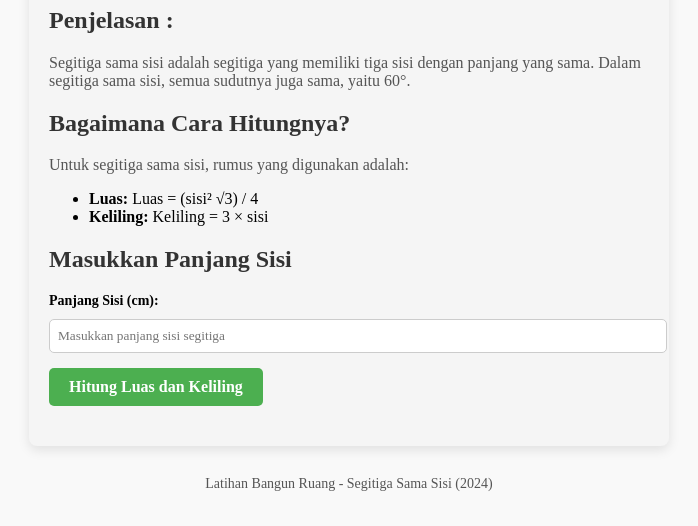
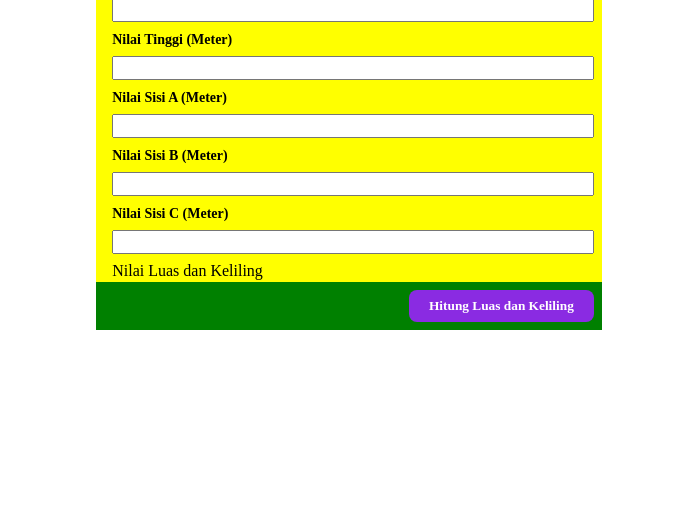
Before and after one commit to NiPutuAmberleaOkaRini/dwk-pertemuan06-01, a plain HTML site: page index.html in a window 1280 px wide. Shown: the part 398-924 px from the top of the page, without its empty margins (291-989 px from the left). After the commit the page ends 800 px from the top, so only its background shows below. Drawn offline with Linux system fonts and the light colour scheme.

Commit message:
Perubahan 12 Nov

```diff
--- a/index.html
+++ b/index.html
@@ -50,12 +50,9 @@
   </style>
 </head>
 <body>
-
   <div class="tengah">
-
   <div class="card">
   <h1 id="txBARU">Ruang Bangun Persegi</h1>
-
   <div class="cardbody">
   <form>
     <label>Nilai Panjang (Meter)</label>
@@ -63,28 +60,23 @@
     <label>Nilai Lebar (Meter)</LABEL>
      <input type="text" name="txLEBAR" id="txLEBAR">
   </form>
-
   <div id="txHASIL">Nilai Luas dan Keliling</div>
 
   </div>
-
   <div class="cardfooter">
   <button onclick="Pesan()">Hitung Luas dan Keliling</button>
   </div>
   </div>
   </div>
-
   <script>
    function Pesan(){
    //alert("Latihan JavaScript")
    let PJ = document.getElementById("txPANJANG").value
    let LB = document.getElementById("txLEBAR").value
-
    //Proses Hitung Luas
    let LUAS = PJ*LB
    let PJLB = (parseFloat(PJ) + Number(LB))
    let KEL = 2*PJLB
-
    let hsl = "Hitung Luas Persegi<br>Luas = Panjang X Lebar<br>"
    hsl += "Luas = "+PJ+"M X "+LB+"M<br>"
    hsl += "Luas = "+LUAS+"M<sup>2</sup><br><br>"
@@ -93,151 +85,118 @@
    hsl += "Keliling = 2 X (" +PJ+ " M +" +LB+ " M)<br>"
    hsl += "Keliling = 2 X " +PJLB+ "<br>"
    hsl += "Keliling = "+KEL+" Meter"
-
    document.getElementById("txHASIL").innerHTML=hsl
   }
   </script>
-
 </body>
 </html>
 
 
-<!DOCTYPE html>
-<html lang="id">
+<!doctype html>
+<html lang="en">
 <head>
-    <meta charset="UTF-8">
-    <meta name="viewport" content="width=device-width, initial-scale=1.0">
-    <title>Bangun Ruang Segitiga</title>
+  <meta charset="UTF-8" />
+  <meta name="viewport" content="width=device-width, initial-scale=1.0" />
+  <title>Luas dan Keliling Ruang Bangun Segitiga</title>
   <style>
-        body {
-            font-family: Arial, sans-serif;
-            background-color: #f9f9f9;
-            margin: 0;
-            padding: 20px;
+    * {
+      font-family: 'Times New Roman', Times, serif;
     }
-
-        h1 {
-            color: #4CAF50;
-            text-align: center;
+    .tengah {
+      display: flex;
+      justify-content: center;
     }
-
-        .container {
-            max-width: 600px;
-            margin: 0 auto;
-            background-color:whitesmoke;
-            padding: 20px;
-            box-shadow: 0 4px 12px rgba(0, 0, 0, 0.1);
-            border-radius: 8px;
+    .card {
+      width: 40%;
+      box-shadow: 0 4px 8px 0 rgba(0, 0, blue, 0.2);
+      transition: 0.3s;
+      background-color: red;
     }
-
-        h2 {
-            color: #333;
+    #txBARU {
+      font-size: 35px;
     }
-
-        p {
-            color: #555;
+    .cardbody {
+      padding: 2px 16px;
+      background-color: yellow;
     }
-
-        .form-group {
-            margin-bottom: 15px;
+    .cardfooter {
+      padding: 8px;
+      background-color: green;
+      display: flex;
+      justify-content: right;
     }
-
     label {
       font-weight: bold;
-            display: block;
-            margin-bottom: 5px;
+      font-size: 14px;
     }
-
-        input[type="number"] {
+    input[type="text"] {
       width: 100%;
-            padding: 8px;
-            margin-top: 5px;
-            border-radius: 5px;
-            border: 1px solid #ccc;
+      padding: 2px;
+      margin: 8px 0px;
     }
-
     button {
-            background-color: #4CAF50;
+      border: none;
+      border-radius: 8px;
+      background-color: blueviolet;
       color: white;
-            padding: 10px 20px;
-            border: none;
-            border-radius: 5px;
-            cursor: pointer;
-            font-size: 16px;
+      font-weight: bold;
+      padding: 8px 20px;
     }
-
-        button:hover {
-            background-color: #45a049;
-        }
-
-        .result {
-            font-size: 18px;
-            font-weight: bold;
-            margin-top: 20px;
-        }
-
-        .footer {
-            text-align: center;
-            font-size: 14px;
-            color: #777;
-            margin-top: 30px;
-        }
-
   </style>
 </head>
 <body>
+  <div class="tengah">
+    <div class="card">
+      <h1 id="txBARU">Ruang Bangun Segitiga</h1>
+      <div class="cardbody">
+        <form id="formSegitiga">
+          <label>Nilai Alas (Meter)</label>
+          <input type="text" id="txALAS" required />
 
-    <div class="container">
-        <h1>Bangun Ruang Segitiga</h1>
+          <label>Nilai Tinggi (Meter)</label>
+          <input type="text" id="txTINGGI" required />
 
-        <h2>Penjelasan :</h2>
-        <p>Segitiga sama sisi adalah segitiga yang memiliki tiga sisi dengan panjang yang sama. Dalam segitiga sama sisi, semua sudutnya juga sama, yaitu 60°.</p>
+          <label>Nilai Sisi A (Meter)</label>
+          <input type="text" id="txSISI_A" required />
 
-        <h2>Bagaimana Cara Hitungnya?</h2>
-        <p>Untuk segitiga sama sisi, rumus yang digunakan adalah:</p>
-        <ul>
-            <li><strong>Luas:</strong> <code>Luas = (sisi² √3) / 4</code></li>
-            <li><strong>Keliling:</strong> <code>Keliling = 3 × sisi</code></li>
-        </ul>
+          <label>Nilai Sisi B (Meter)</label>
+          <input type="text" id="txSISI_B" required />
 
-        <h2>Masukkan Panjang Sisi</h2>
-        <div class="form-group">
-            <label for="sisi">Panjang Sisi (cm):</label>
-            <input type="number" id="sisi" placeholder="Masukkan panjang sisi segitiga" required>
+          <label>Nilai Sisi C (Meter)</label>
+          <input type="text" id="txSISI_C" required />
+        </form>
+        <div id="txHASIL">Nilai Luas dan Keliling</div>
       </div>
-
-        <button onclick="hitung()">Hitung Luas dan Keliling</button>
-
-        <div class="result" id="result"></div>
+      <div class="cardfooter">
+        <button type="button" onclick="Pesan()">Hitung Luas dan Keliling</button>
       </div>
-
-    <div class="footer">
-        <p>Latihan Bangun Ruang - Segitiga Sama Sisi (2024)</p>
+    </div>
   </div>
 
   <script>
-        function hitung() {
-            // Mendapatkan nilai sisi dari input
-            var sisi = parseFloat(document.getElementById('sisi').value);
+    function Pesan() {
+      let alas = parseFloat(document.getElementById("txALAS").value);
+      let tinggi = parseFloat(document.getElementById("txTINGGI").value);
+      let sisiA = parseFloat(document.getElementById("txSISI_A").value);
+      let sisiB = parseFloat(document.getElementById("txSISI_B").value);
+      let sisiC = parseFloat(document.getElementById("txSISI_C").value);
 
       // Validasi input
-            if (isNaN(sisi) || sisi <= 0) {
-                document.getElementById('result').innerHTML = 'Mohon masukkan panjang sisi yang valid.';
+      if (isNaN(alas) || isNaN(tinggi) || isNaN(sisiA) || isNaN(sisiB) || isNaN(sisiC) || alas <= 0 || tinggi <= 0 || sisiA <= 0 || sisiB <= 0 || sisiC <= 0) {
+        alert("Masukkan nilai yang valid.");
         return;
       }
 
-            // Menghitung luas segitiga sama sisi
-            var luas = (Math.pow(sisi, 2) * Math.sqrt(3)) / 4;
-
-            // Menghitung keliling segitiga sama sisi
-            var keliling = 3 * sisi;
-
-            // Menampilkan hasil
-            document.getElementById('result').innerHTML =
-                'Luas Segitiga Sama Sisi: ' + luas.toFixed(2) + ' cm²<br>' +
-                'Keliling Segitiga Sama Sisi: ' + keliling.toFixed(2) + ' cm';
+      // Proses Hitung Luas
+      let luas = 0.5 * alas * tinggi;
+      let keliling = sisiA + sisiB + sisiC;
+      let hsl = "Hitung Luas Segitiga<br>Luas = 0.5 * alas * tinggi</br>";
+      hsl += "Luas = 1/2 X Alas X Tinggi<br>";
+      hsl += "Luas = 1/2 X " + alas + " m X " + tinggi + " m<br>";
+      hsl += "Luas = " + luas.toFixed(2) + " m²<br><br>";
+      hsl += "Hitung Keliling Segitiga<br>";
+      hsl += "Keliling = Sisi A + Sisi B + Sisi C<br>";
+      hsl += "Keliling = " + sisiA + " m + " + sisiB + " m + " + sisiC + " m<br
+      document.getElementById("txHASIL").innerHTML=hsl
   }
   </script>
-
-</body>
-</html>
```
Lines whose indentation alone changed are shown as unchanged.
